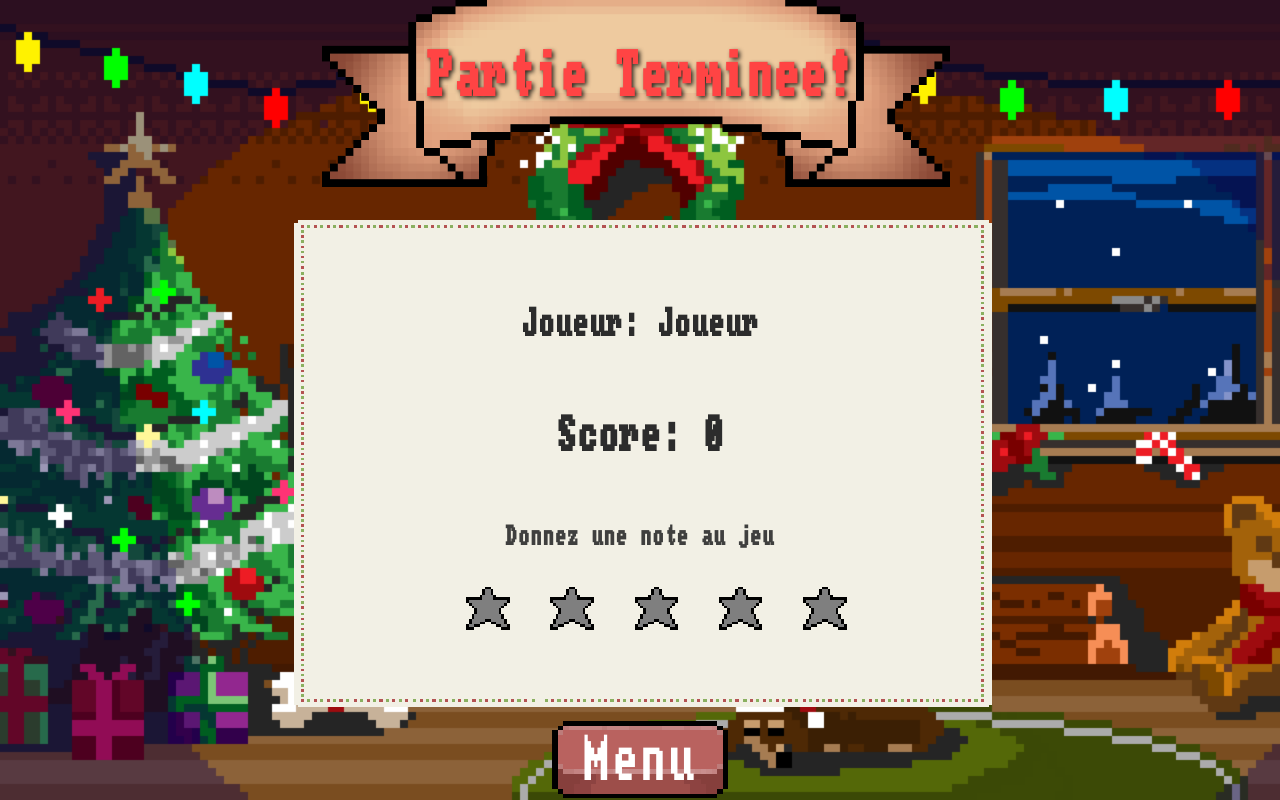
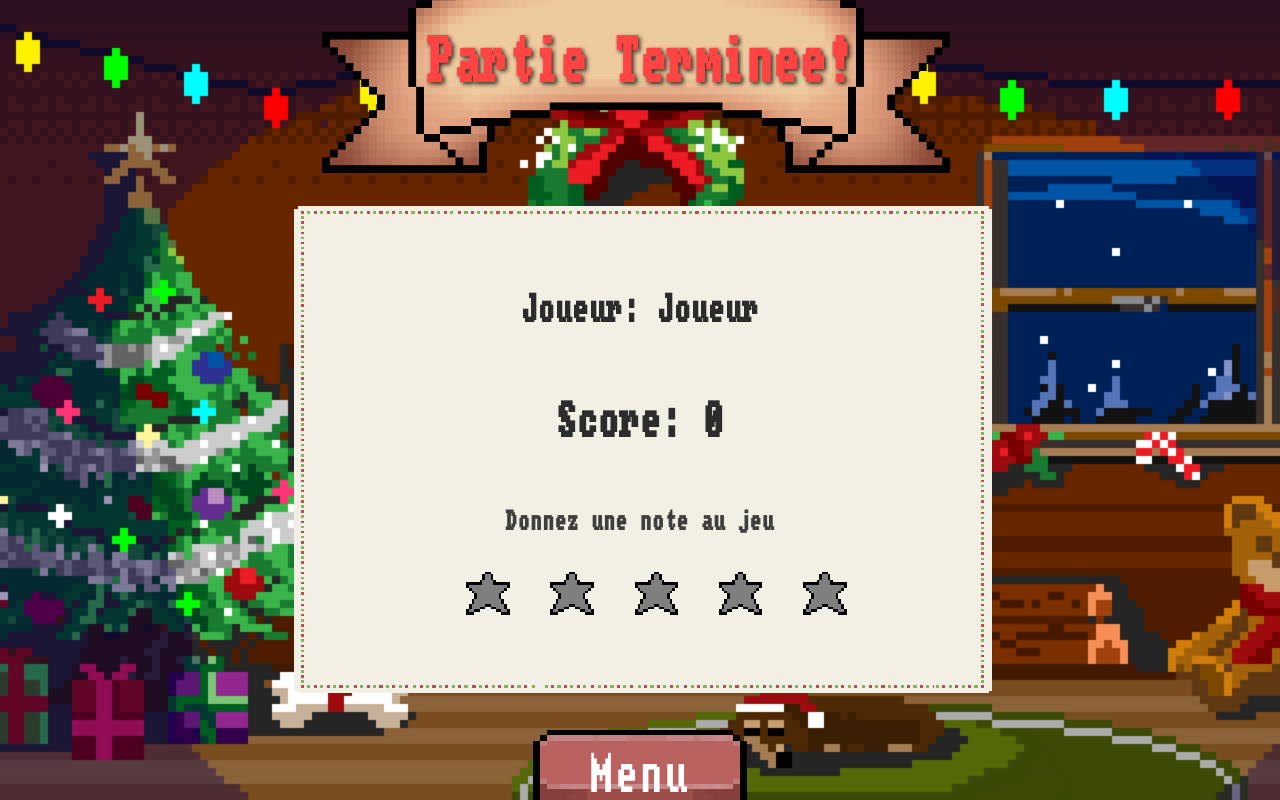
Before and after one commit to ethan-frot/Drunk-Santa, a Next.js app: page /views/score in a window 1280 px wide. Built offline with nearby package versions, Linux system fonts and the light colour scheme; no server answers; the database is empty.

Commit message:
🎨 Refine button styles in DisplayScorePage: increase padding, adjust font size, and enhance scaling for improved interaction

```diff
--- a/app/views/score/page.tsx
+++ b/app/views/score/page.tsx
@@ -402,7 +402,7 @@ export default function DisplayScorePage() {
           </div>
         )}
 
-        <div style={{ display: 'flex', justifyContent: 'center', marginTop: '1.25rem', gap: '1rem' }}>
+        <div style={{ display: 'flex', justifyContent: 'center', marginTop: '3rem', gap: '1rem' }}>
           <button
             onClick={() => {
               try {
@@ -420,28 +420,28 @@ export default function DisplayScorePage() {
               imageRendering: 'pixelated',
               border: 'none',
               cursor: 'pointer',
-              padding: '1rem 1rem',
+              padding: '1.2rem 1.2rem',
               fontFamily: 'November, sans-serif',
               color: '#ffffff',
-              fontSize: '1.8rem',
-              transform: 'scale(1.8)',
+              fontSize: '1.4rem',
+              transform: 'scale(2.0)',
               transition: 'transform 80ms ease-out',
               width: 'auto',
-              minWidth: '110px'
+              minWidth: '120px'
             }}
             onMouseDown={(e) => {
               e.currentTarget.style.backgroundImage = "url('/assets/ui/buttons/button-red-down.png')";
-              e.currentTarget.style.transform = 'scale(1.8) translateY(2px)';
+              e.currentTarget.style.transform = 'scale(2.0) translateY(2px)';
               (e.currentTarget as HTMLButtonElement).style.color = '#ffe5e5';
             }}
             onMouseUp={(e) => {
               e.currentTarget.style.backgroundImage = "url('/assets/ui/buttons/button-red-up.png')";
-              e.currentTarget.style.transform = 'scale(1.8)';
+              e.currentTarget.style.transform = 'scale(2.0)';
               (e.currentTarget as HTMLButtonElement).style.color = '#ffffff';
             }}
             onMouseLeave={(e) => {
               e.currentTarget.style.backgroundImage = "url('/assets/ui/buttons/button-red-up.png')";
-              e.currentTarget.style.transform = 'scale(1.8)';
+              e.currentTarget.style.transform = 'scale(2.0)';
               (e.currentTarget as HTMLButtonElement).style.color = '#ffffff';
             }}
           >
```
